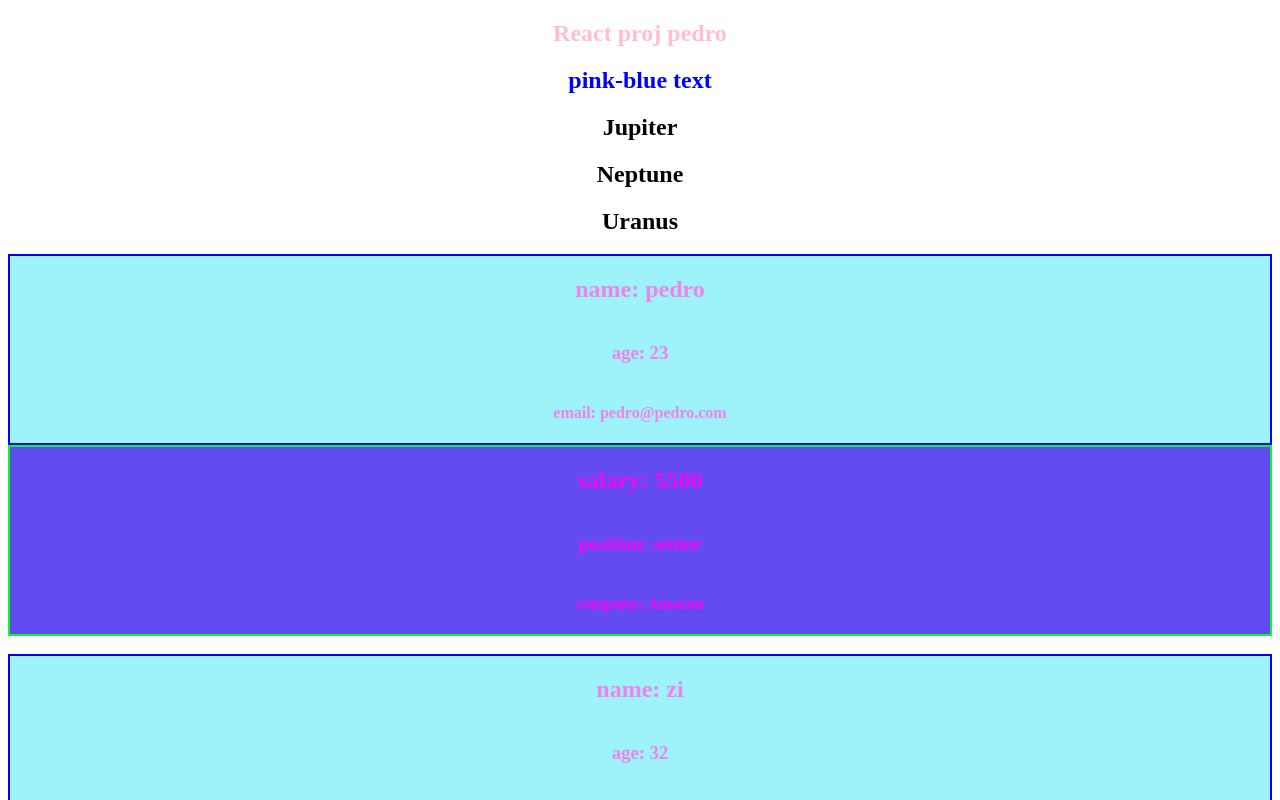
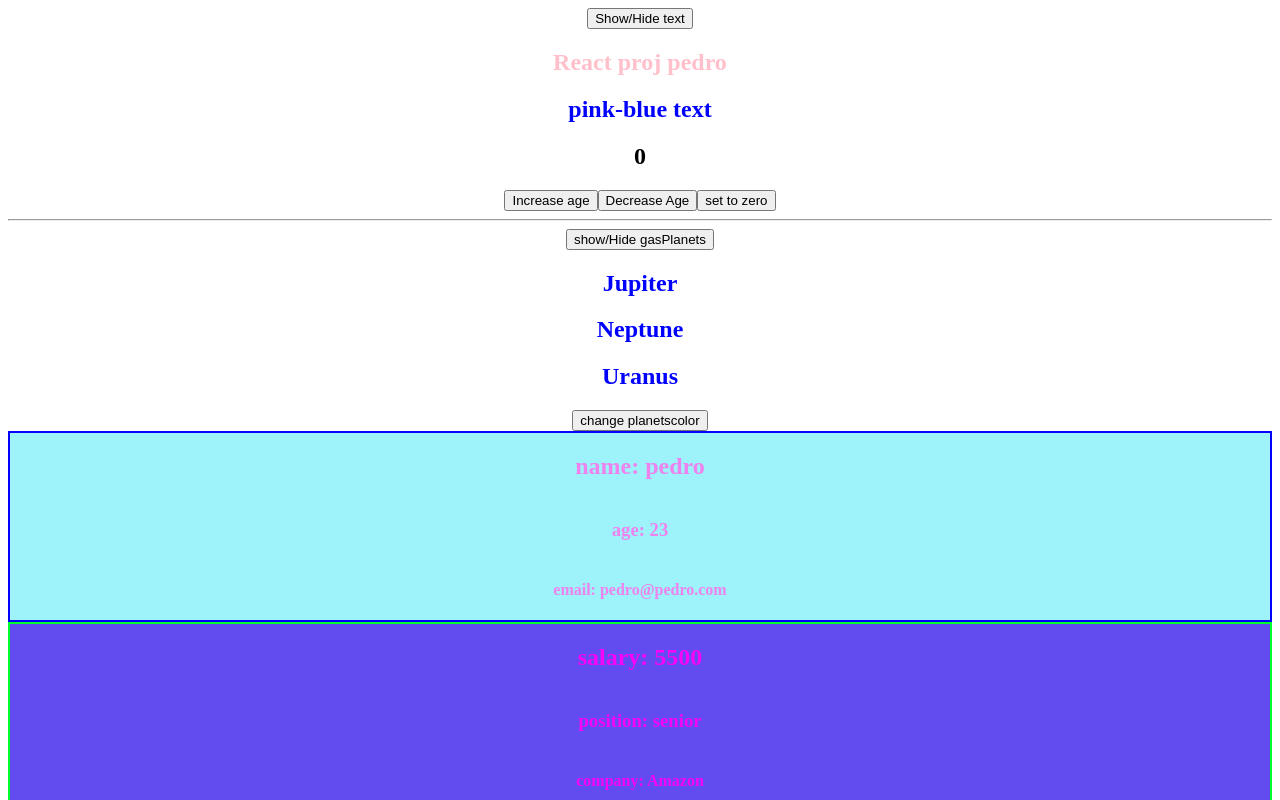
Before and after one commit to devgirlpro/react-perdo-proj, a React (Create React App) app: page / in a window 1280 px wide. Shown: the top 800 px of the page. Built offline with nearby package versions, Linux system fonts and the light colour scheme.

Commit message:
used state

```diff
--- a/src/App.js
+++ b/src/App.js
@@ -1,12 +1,14 @@
 import "./App.css";
 import { User } from "./User";
 import { Job } from "./Jobs";
-
-//user component
-
-//job component
+import { useState } from "react";
 
 function App() {
+    const [count, setCount] = useState(0);
+    const [showText, setShowText] = useState(true);
+    const [showPlanets, setShowPlanets] = useState(true);
+    const [planetsColor, setPlanetsColor] = useState("blue");
+
     let isGreen = false;
     let isBlue = true;
     const planets = [
@@ -18,31 +20,62 @@ function App() {
         { name: "Uranus", isGasPlanet: true },
     ];
 
+    const IncreaseAge = () => {
+        setCount(count + 1);
+    };
+
+    const DecreaseAge = () => {
+        setCount(count - 1);
+    };
+
+    const setToZero = () => {
+      setCount(0)
+    }
+
+    const ToggleText = () => {
+        setShowText(!showText);
+    };
+
+    const TogglePlanets = () => {
+        setShowPlanets(!showPlanets);
+    };
+
+    const TooglePlanetColor = () => {
+        setPlanetsColor(planetsColor === "blue" ? "red" : "blue");
+    };
+
     return (
         <div className="App">
-            <h2 style={{ color: isGreen ? "green" : "pink" }}>
-                React proj pedro
-            </h2>
-            <h2 style={{ color: isBlue ? "blue" : "pink" }}>pink-blue text</h2>
-
-            {/* {planets.map((planet, key) => {
-                return planet.isGasPlanet ? (
-                    <h2 key={key}>{planet.name}</h2>
-                ) : (
-                    <h2 key={key}>{planet.name} is not GasPlanet</h2>
-                );
-            })} */}
-            {/* {planets.map((planet, key) => {
-                if (planet.isGasPlanet) {
-                    return <h1 key={key}>{planet.name}</h1>;
-                }
-            })} */}
-
-            {planets.map(
-                (planet, key) =>
-                    planet.isGasPlanet && <h2 key={key}>{planet.name}</h2>
+            <button onClick={ToggleText}>Show/Hide text</button>
+            {showText && (
+                <>
+                    <h2 style={{ color: isGreen ? "green" : "pink" }}>
+                        React proj pedro
+                    </h2>
+                    <h2 style={{ color: isBlue ? "blue" : "pink" }}>
+                        pink-blue text
+                    </h2>
+                </>
             )}
-
+            <h2>{count}</h2>
+            <button onClick={IncreaseAge}>Increase age</button>
+            <button onClick={DecreaseAge}>Decrease Age</button>
+            <button onClick={setToZero} >set to zero</button>
+            <br />
+            <hr />
+            <button onClick={TogglePlanets}>show/Hide gasPlanets</button>
+            {showPlanets &&
+                planets.map(
+                    (planet, key) =>
+                        planet.isGasPlanet && (
+                            <>
+                                <h2 key={key} style={{ color: planetsColor }}>
+                                    {planet.name}
+                                </h2>
+                            </>
+                        )
+                )}{" "}
+            <button onClick={TooglePlanetColor}>change planetscolor</button>
             <User name="pedro" age={23} email="pedro@pedro.com" />
             <Job salary={5500} position="senior" company="Amazon" />
             <br />
```
